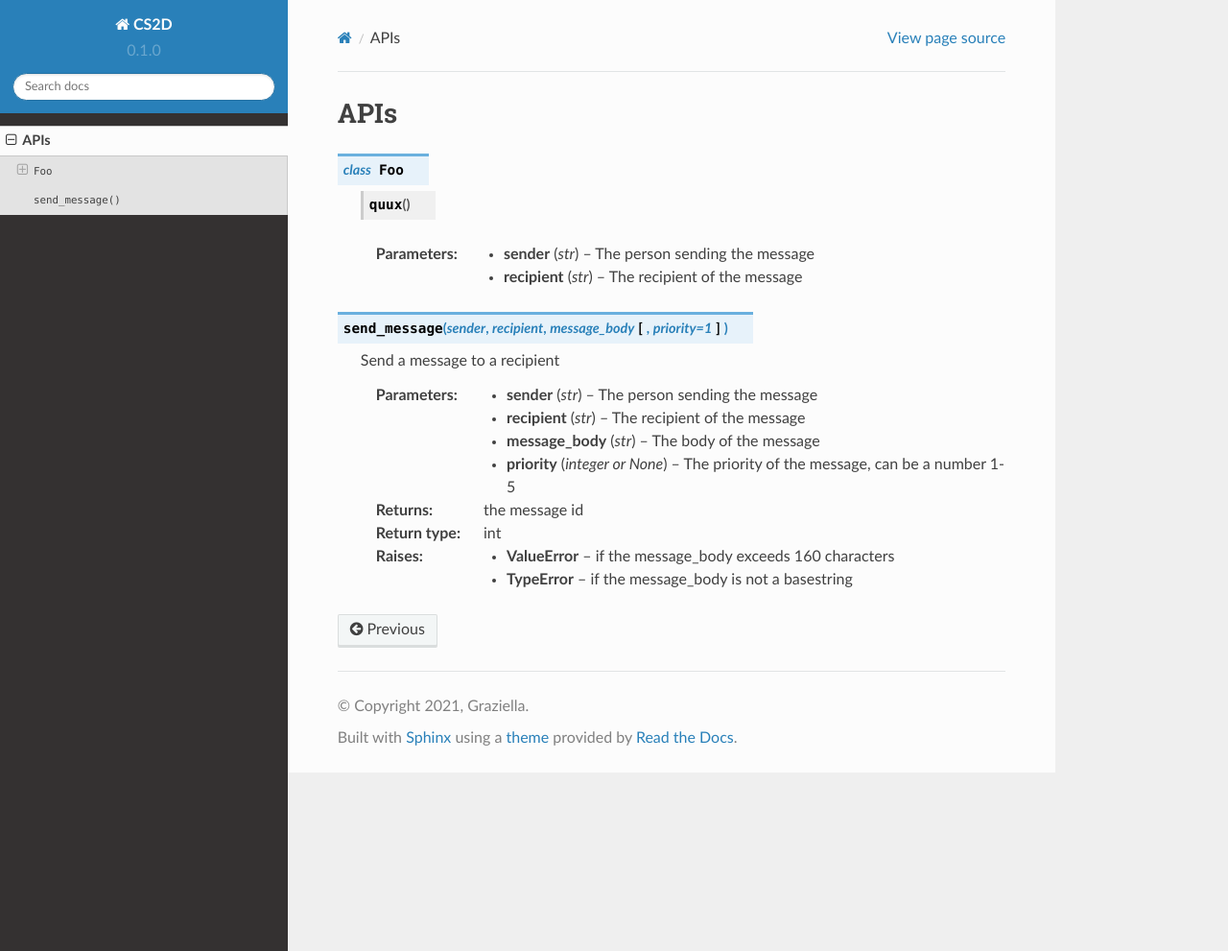
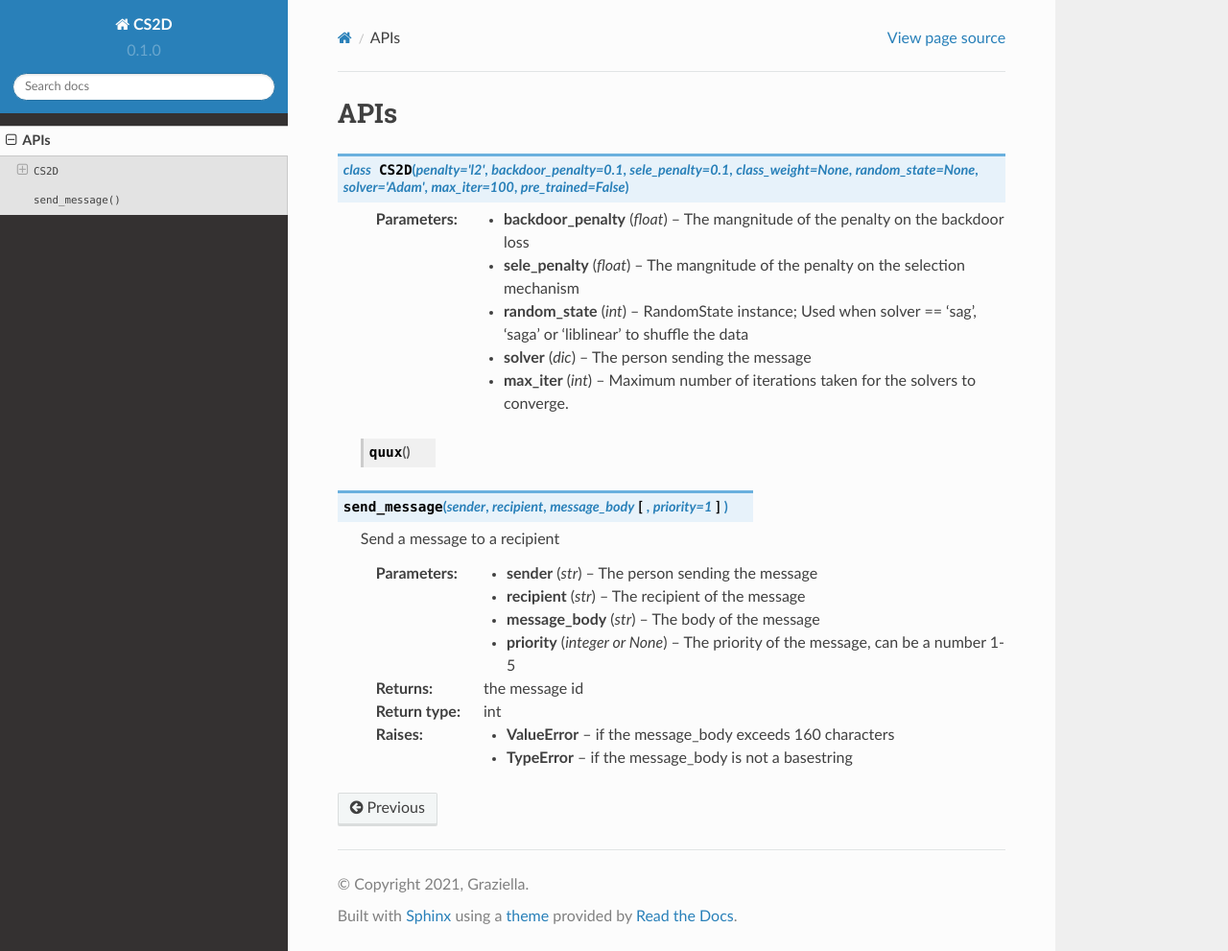
Before and after one commit to jeremyxianx/bd_cs2d, a Sphinx documentation site: the page built from docs/source/api.rst, in a window 1280 px wide and 991 px high. Shown: the whole window at 96% size. Built offline with Sphinx 7.4.7 and the Read the Docs theme 2.0.0, drawn with Linux system fonts in a browser that asks for light colours.

Commit message:
Update api.rst

```diff
--- a/docs/source/api.rst
+++ b/docs/source/api.rst
@@ -2,11 +2,17 @@
 --------------------------
 
 
-.. py:class:: Foo
+.. py:class:: CS2D(penalty='l2', backdoor_penalty = 0.1, sele_penalty = 0.1, class_weight = None, random_state=None, solver='Adam', max_iter=100, pre_trained = False)
+
+   :param float backdoor_penalty: The mangnitude of the penalty on the backdoor loss
+   :param float sele_penalty: The mangnitude of the penalty on the selection mechanism
+   :param int random_state: RandomState instance; Used when solver == ‘sag’, ‘saga’ or ‘liblinear’ to shuffle the data
+   :param dic solver: The person sending the message
+   :param int max_iter: Maximum number of iterations taken for the solvers to converge.
+
 
    .. py:method:: quux()
-   :param str sender: The person sending the message
-   :param str recipient: The recipient of the message
+
 
 
 
```
